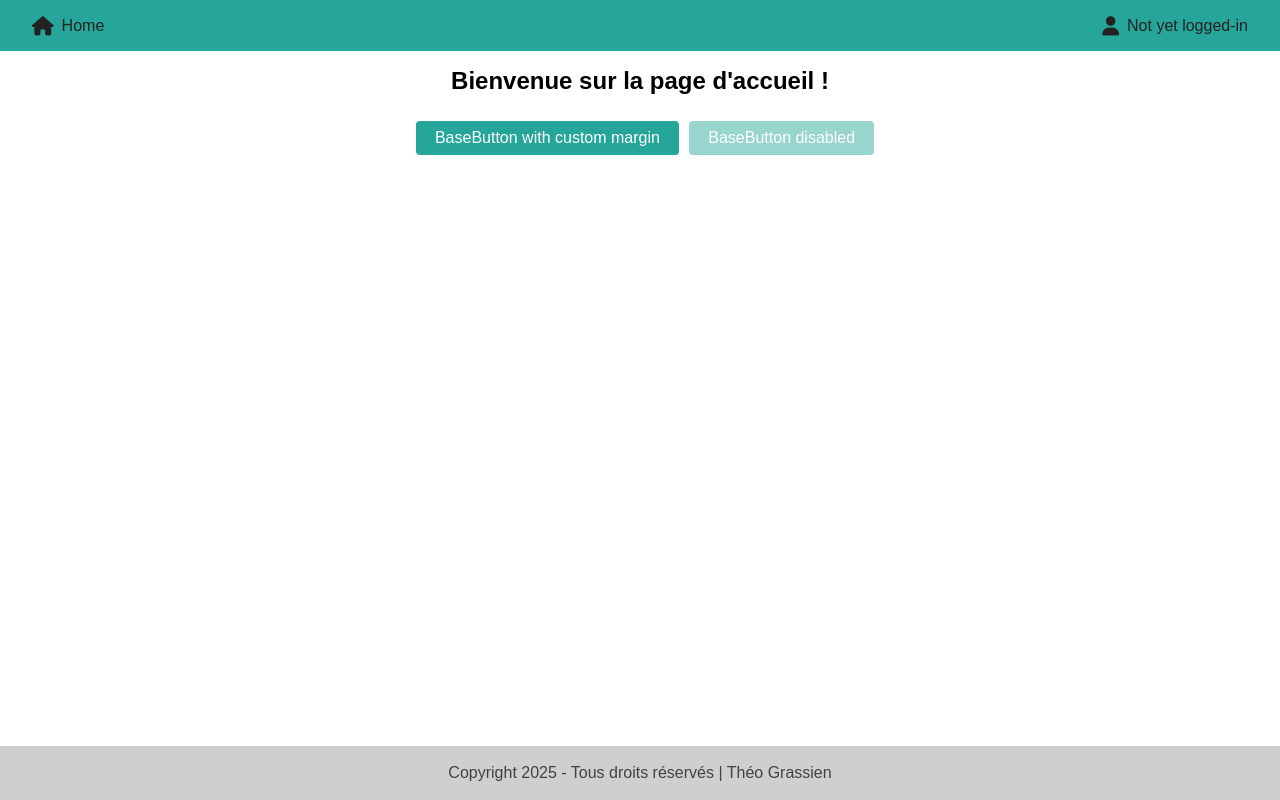
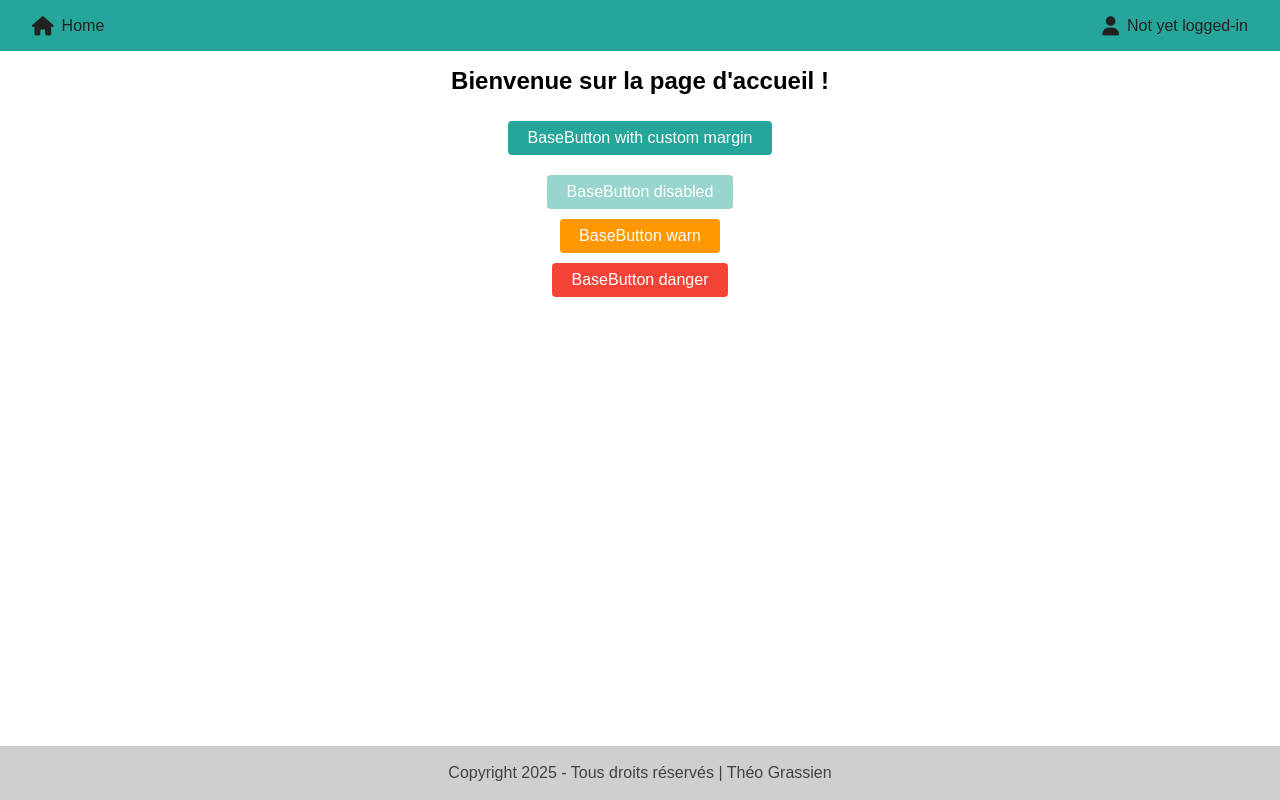
Before and after one commit to TheoGrassien/vue-oauth-microsoft-graph, a Vue app: page / in a window 1280 px wide. Built offline with nearby package versions, Linux system fonts and the light colour scheme.

Commit message:
Ex 8: color palette and prop for BaseButton

```diff
--- a/src/components/BaseButton.vue
+++ b/src/components/BaseButton.vue
@@ -1,5 +1,5 @@
 <template>
-  <button class="base-button">
+  <button :class="['base-button', `base-button--${color}`]">
     <slot />
   </button>
 </template>
@@ -8,7 +8,11 @@
 export default {
   name: "BaseButton",
   props: {
-    variant: String,
+    color: {
+      type: String,
+      default: "primary",
+      validator: (value) => ["primary", "warn", "danger"].includes(value),
+    },
   },
 };
 </script>
@@ -18,15 +22,34 @@ export default {
   padding: 0.5em 1.2em;
   border: none;
   border-radius: 4px;
-  background: #26a69a;
   color: white;
   font-size: 1rem;
   transition: background 0.2s;
 }
 
 .base-button:hover {
+  cursor: pointer;
+}
+
+.base-button--primary {
+  background: #26a69a;
+}
+.base-button--primary:hover {
   background: #218e83;
-  cursor: pointer;
+}
+
+.base-button--warn {
+  background: #ff9800;
+}
+.base-button--warn:hover {
+  background: #e68900;
+}
+
+.base-button--danger {
+  background: #f44336;
+}
+.base-button--danger:hover {
+  background: #d32f2f;
 }
 
 .base-button:disabled {
--- a/src/pages/HomePage.vue
+++ b/src/pages/HomePage.vue
@@ -6,6 +6,8 @@
         >BaseButton with custom margin</BaseButton
       >
       <BaseButton disabled>BaseButton disabled</BaseButton>
+      <BaseButton color="warn">BaseButton warn</BaseButton>
+      <BaseButton color="danger">BaseButton danger</BaseButton>
     </div>
   </main>
 </template>
@@ -31,6 +33,8 @@ export default {
 }
 .button-container {
   display: flex;
+  flex-direction: column;
+  gap: 10px;
   align-items: center;
   justify-content: center;
 }
```
